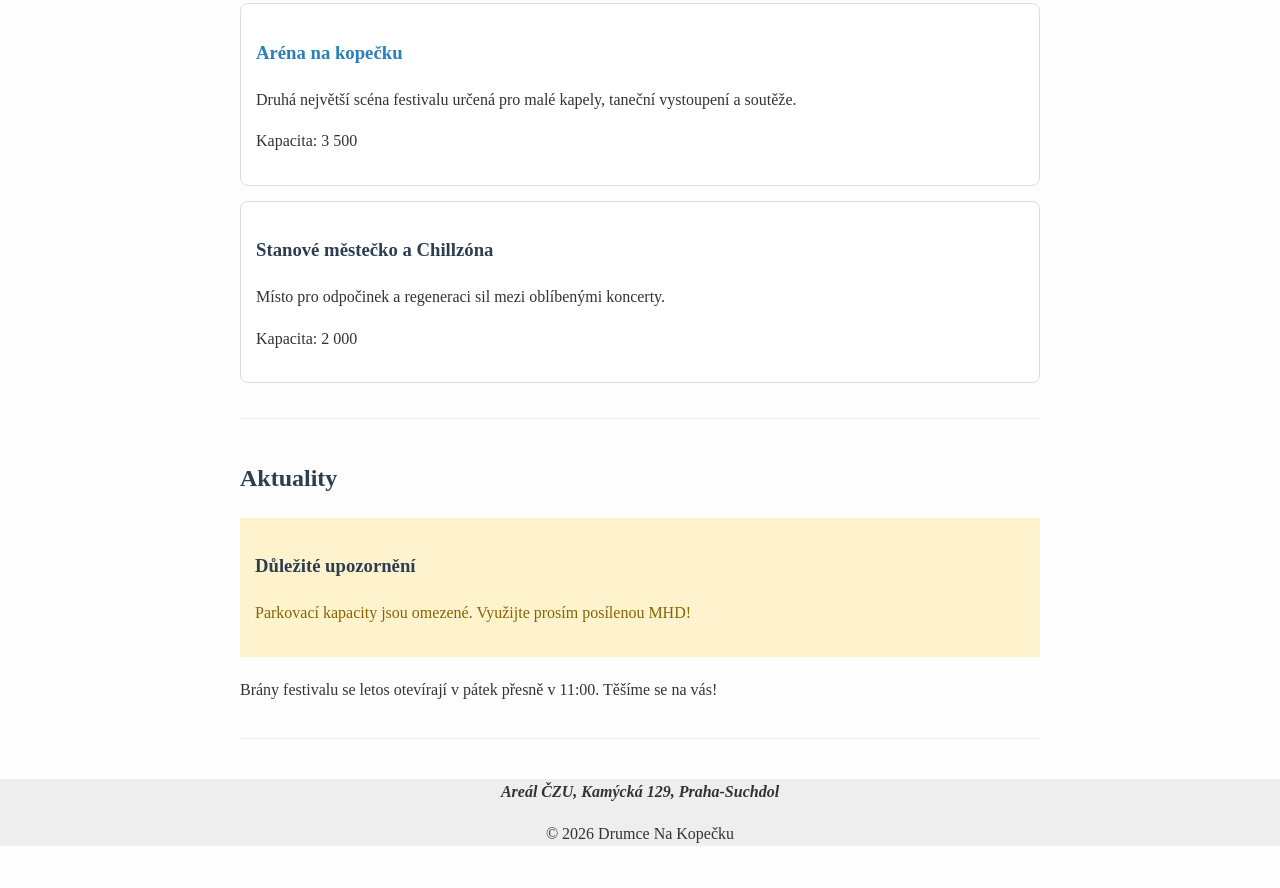
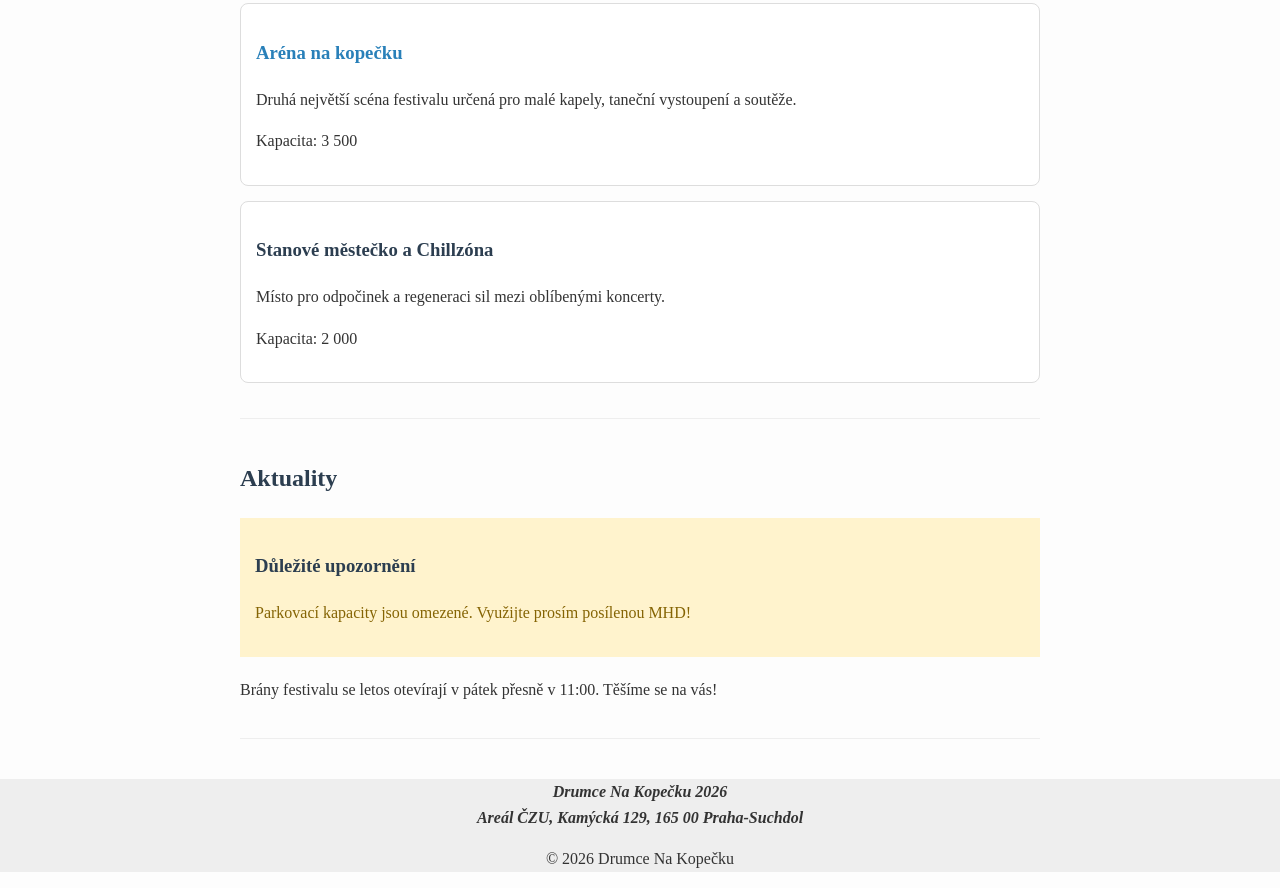
Before and after one commit to zemedelecfilip/2026_czu_znackovaci_jazyky, a plain HTML site: page index.html in a window 1280 px wide. Shown: the part 634-1522 px from the top of the page. Before the commit the page ends 1496 px from the top, so only its background shows below. Drawn offline with Linux system fonts and the light colour scheme.

Commit message:
jan_kosar_file_update

```diff
--- a/index.html
+++ b/index.html
@@ -3,6 +3,12 @@
 <head>
     <meta charset="utf-8">
     <meta name="viewport" content="width=device-width, initial-scale=1">
+    <meta name="description" content="Oficiální stránky hudebního festivalu Drumce Na Kopečku 2026. Tři dny plné rocku, rapu a mladých talentů v areálu ČZU.">
+
+    <meta property="og:title" content="Drumce Na Kopečku — 2026">
+    <meta property="og:description" content="Třídenní open-air hudební festival v Praze. Rock, rap a nejlepší studentské kapely na jednom místě.">
+    <meta property="og:image" content="images/og-main.jpg">
+
     <title>Drumce Na Kopečku — 2026</title>
     <link rel="stylesheet" href="style.css">
 </head>
@@ -19,7 +25,6 @@
     </header>
 
     <main class="container">
-
         <section class="intro-section">
             <h1>Drumce Na Kopečku <span class="badge">2026</span></h1>
             <p>
@@ -33,7 +38,6 @@
 
         <section class="venues-section">
             <h2>Festivalové scény</h2>
-
             <article class="venue-card">
                 <h3 class="venue-v1">Hlavní Stage</h3>
                 <p>Největší festivalová scéna umístěná na vrcholu kopce s panoramatickým výhledem na ČVUT.</p>
@@ -55,20 +59,18 @@
 
         <section class="news-section">
             <h2>Aktuality</h2>
-
             <aside class="alert-box">
                 <h3>Důležité upozornění</h3>
                 <p>Parkovací kapacity jsou omezené. Využijte prosím posílenou MHD!</p>
             </aside>
-
             <p>Brány festivalu se letos otevírají v pátek přesně v <time datetime="11:00">11:00</time>. Těšíme se na vás!</p>
         </section>
-
     </main>
 
     <footer>
         <address>
-            Areál ČZU, Kamýcká 129, Praha-Suchdol
+            <strong>Drumce Na Kopečku 2026</strong><br>
+            Areál ČZU, Kamýcká 129, 165 00 Praha-Suchdol
         </address>
         <p>&copy; 2026 Drumce Na Kopečku</p>
     </footer>
```
Also changed, not shown: prakticke_informace.html (+6 -0 lines), program.html (+6 -1 lines), ucinkujici.html (+6 -0 lines).
